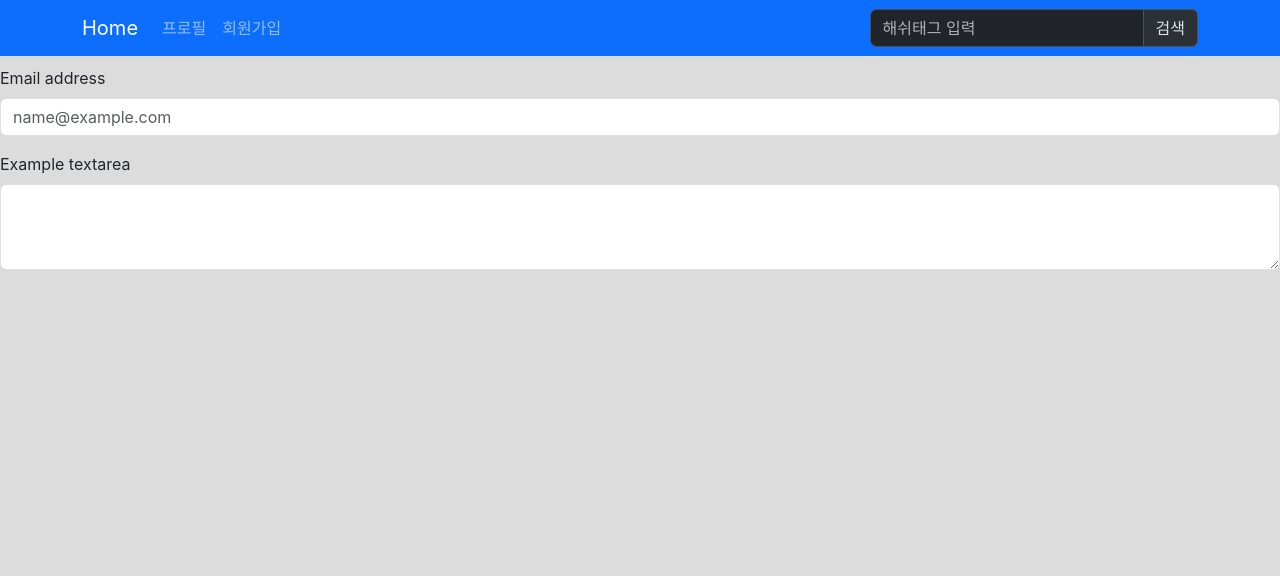
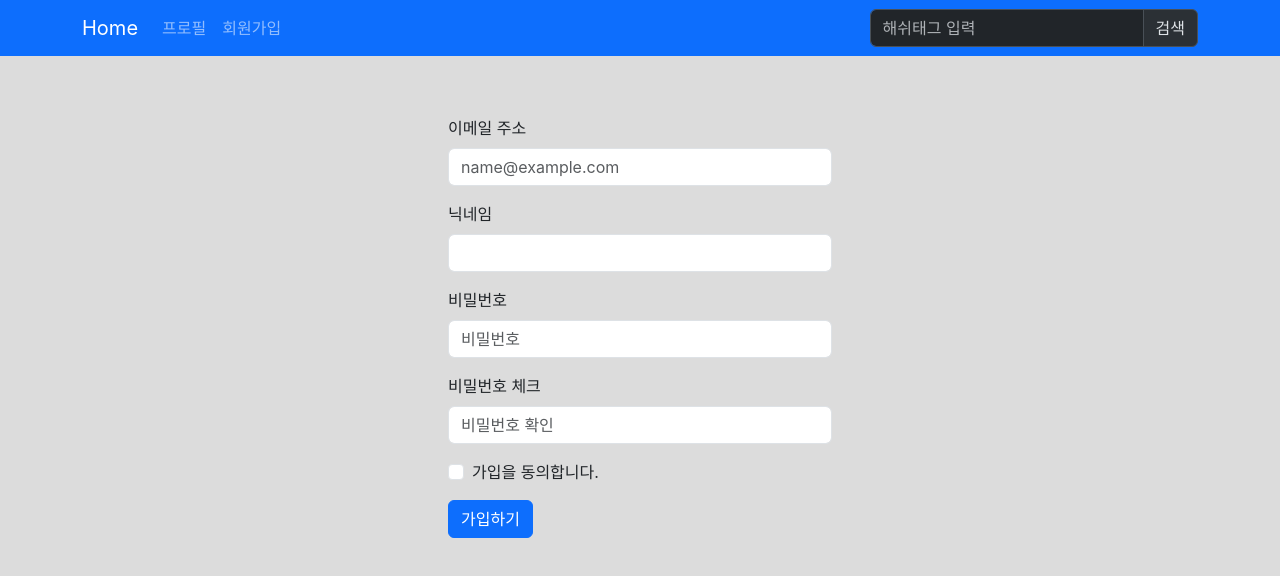
Before and after one commit to nuring9/sns-nora-react, a React (Create React App) app in the folder front/: page /signup in a window 1280 px wide. Shown: the top 576 px of the page. Built offline with nearby package versions, Linux system fonts and the light colour scheme.

Commit message:
scss 미디어쿼리 적용

```diff
--- a/front/src/pages/signup.tsx
+++ b/front/src/pages/signup.tsx
@@ -1,9 +1,16 @@
 import { useEffect } from "react";
 import routes from "../routes";
 import { useLocation } from "react-router-dom";
-import { InputGroup, Form } from "react-bootstrap";
+import { Form, Button } from "react-bootstrap";
+import styled from "styled-components";
+import "../styles/Signup.scss";
+import NavbarLayout from "../components/NavbarLayout";
 
-import NavbarLayout from "../components/NavbarLayout";
+const FormWrapper = styled(Form)`
+  margin: auto;
+  padding-top: 50px;
+  vertical-align: middle;
+`;
 
 export default function Signup() {
   const location = useLocation(); // 현재 페이지 location
@@ -21,16 +28,33 @@
     <div>
       <NavbarLayout />
 
-      <Form>
-        <Form.Group className="mb-3" controlId="exampleForm.ControlInput1">
-          <Form.Label>Email address</Form.Label>
+      <FormWrapper className="Signup">
+        <Form.Group className="mb-3" controlId="formBasicEmail">
+          <Form.Label>이메일 주소</Form.Label>
           <Form.Control type="email" placeholder="name@example.com" />
         </Form.Group>
-        <Form.Group className="mb-3" controlId="exampleForm.ControlTextarea1">
-          <Form.Label>Example textarea</Form.Label>
-          <Form.Control as="textarea" rows={3} />
+        <Form.Group className="mb-3" controlId="exampleForm.ControlInput1">
+          <Form.Label>닉네임</Form.Label>
+          <Form.Control type="text" />
         </Form.Group>
-      </Form>
+        <Form.Group className="mb-3" controlId="formBasicPassword">
+          <Form.Label>비밀번호</Form.Label>
+          <Form.Control type="password" placeholder="비밀번호" />
+        </Form.Group>
+        <Form.Group className="mb-3" controlId="formBasicPasswordcheck">
+          <Form.Label>비밀번호 체크</Form.Label>
+          <Form.Control type="password" placeholder="비밀번호 확인" />
+        </Form.Group>
+        <Form.Group className="mb-3" controlId="formBasicCheckbox">
+          <Form.Check // prettier-ignore
+            type="checkbox"
+            label="가입을 동의합니다."
+          />
+        </Form.Group>
+        <Button variant="primary" type="submit">
+          가입하기
+        </Button>
+      </FormWrapper>
     </div>
   );
 }
--- /dev/null
+++ b/front/src/styles/Signup.scss
@@ -0,0 +1,18 @@
+@import "./utils.scss";
+
+.Signup {
+  //   display: flex;
+
+  @include mobile {
+    width: 80%;
+    /*브라우저 사이즈767px이하일때*/
+  }
+  @include tablet {
+    width: 50%;
+    /*브라우저 사이즈1023px이하일때*/
+  }
+  @include desktop {
+    width: 30%;
+    /*브라우저 사이즈1024px이상일때*/
+  }
+}
--- /dev/null
+++ b/front/src/styles/utils.scss
@@ -0,0 +1,35 @@
+/*변수 예시*/
+$red: #fa5252;
+
+/*반응형 화면 크기*/
+$mobile: 767px;
+$tablet: 1023px;
+$desktop: 1024px;
+
+/*반응형, 브라우저 크기가 767px 이하일때*/
+@mixin mobile {
+  @media (max-width: $mobile) {
+    @content;
+  }
+}
+
+/*반응형, 브라우저 크기가 768이상, 1023px 이하일때*/
+@mixin tablet {
+  @media (min-width: $mobile) and (max-width: $tablet) {
+    @content;
+  }
+}
+
+/*반응형, 브라우저 크기가 1024px 이상일때*/
+@mixin desktop {
+  @media (min-width: $desktop) {
+    @content;
+  }
+}
+
+/*넓이, 높이 자동 계산함수*/
+@mixin square($size) {
+  $calculated: 32px * $size;
+  width: $calculated;
+  height: $calculated;
+}
```
